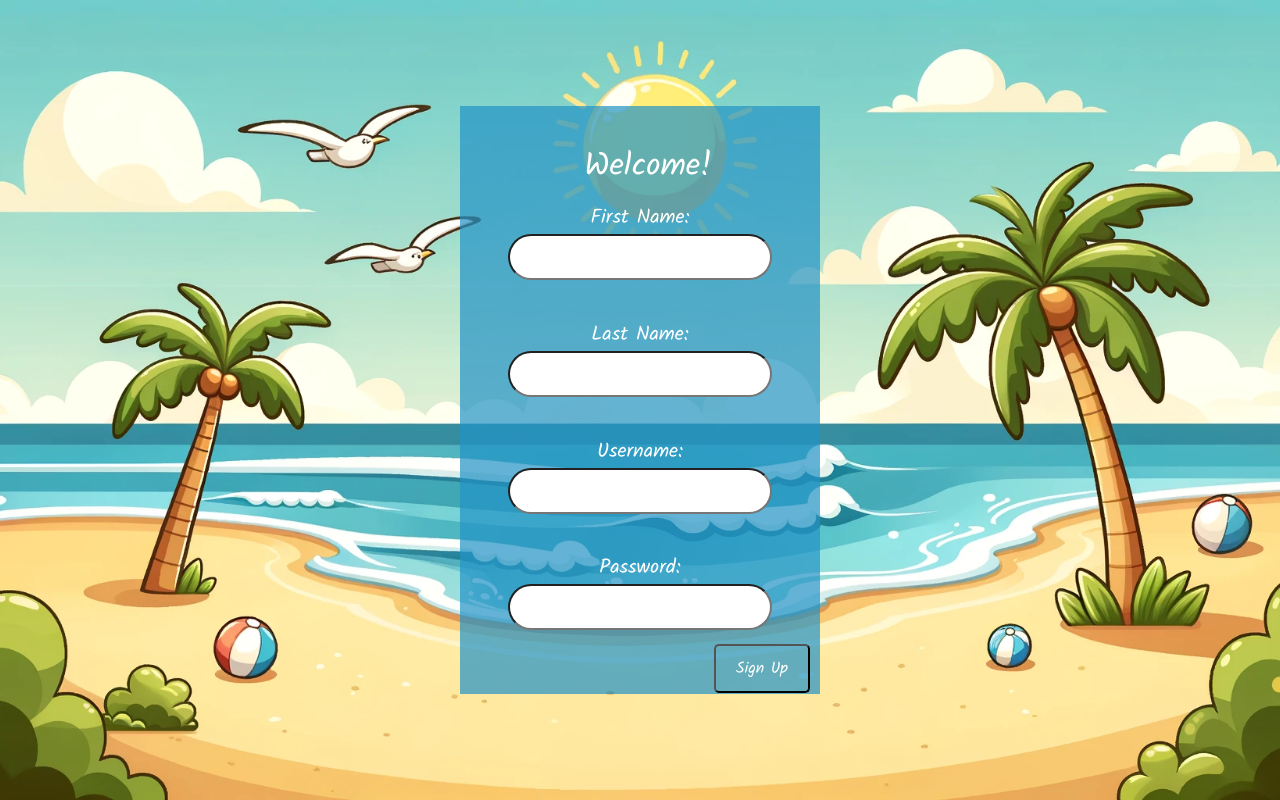
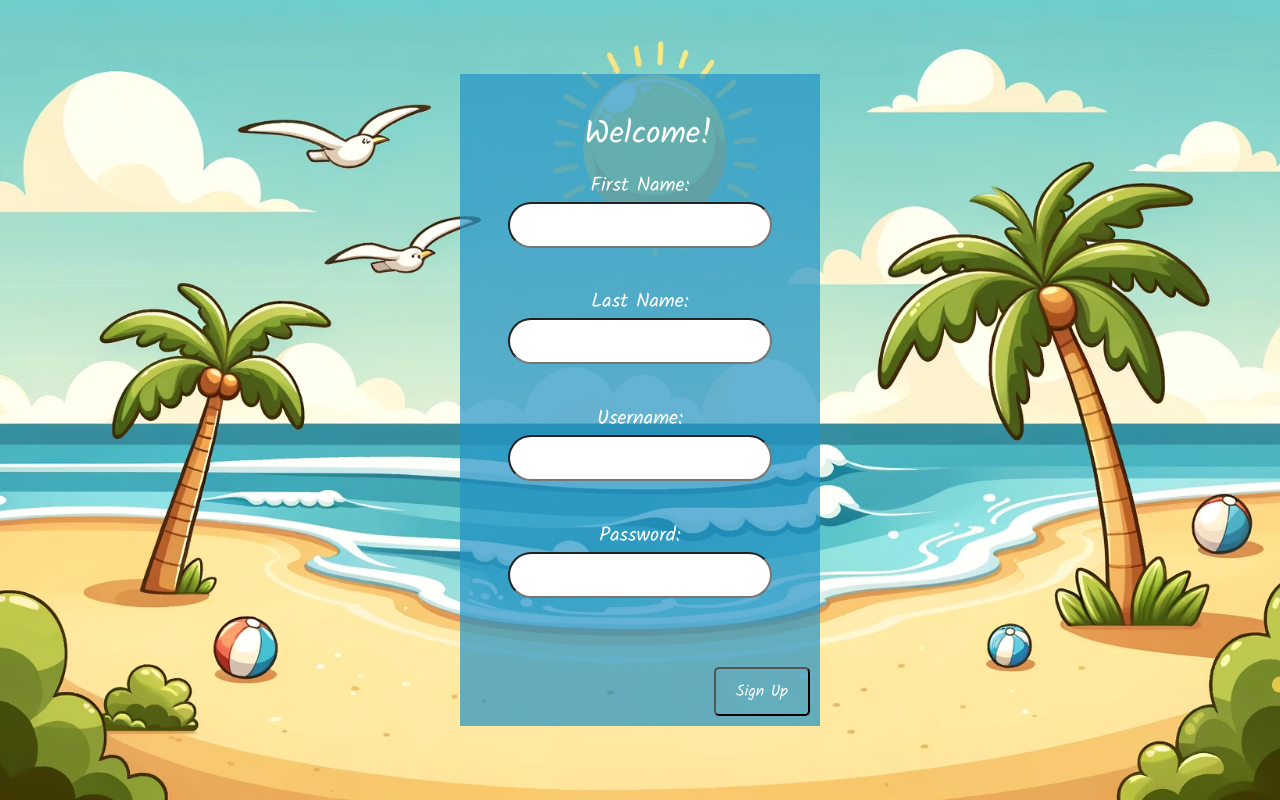
Before and after one commit to 45DegreeAngl/COP4331_Group_15, a PHP site: page /signup.html in a window 1280 px wide. Run offline with PHP 8.4, Linux system fonts and the light colour scheme.

Commit message:
Update styles.css

```diff
--- a/css/styles.css
+++ b/css/styles.css
@@ -20,6 +20,16 @@ body
     text-align: center;
     font-family: 'Kalam', cursive;
     color: #FFFFFF;
+}
+
+#contactManagertTitle{
+    margin-top: -50px;
+    margin-bottom: 0;
+    font-size: 80px;
+    width: 100%;
+    text-align: center;
+    font-family: 'Kalam', cursive;
+    color: #06005e;
 }
 
 h3 {
@@ -58,7 +68,7 @@ h3 a {
 .signup-button {
     font-family: 'Kalam', cursive;
     position: absolute;
-    bottom: 1px;
+    bottom: 10px;
     right: 10px;
     padding: 10px 20px;
     background-color: transparent;
@@ -71,6 +81,7 @@ h3 a {
 
 .signup-button:hover {
     color: hsl(197, 80%, 18%);
+    background-color: white;
 }
 
 
@@ -129,6 +140,7 @@ h3 a {
     max-width: 350px;
         /*margin-left: 15%;*/
     padding: 15px;
+    padding-bottom: 70px;
     background-color: hsla(199, 70%, 46%, 0.7);
     border-radius: 0px;
     margin: auto;
@@ -287,22 +299,32 @@ select{
 }
 
 #signinResult{
-    display: inline-block;
+    display: block;
     font-size: 0.8em;
-    width: 90%;
+    width: 100%;
     text-align: center;
-    margin-left: 5%;
-    margin-top: 2%;
-    margin-bottom: 1%;
+    margin-top: 5px;
+    margin-bottom: 5px;
     font-family: 'Kalam', cursive;
-    color: hsl(246, 73%, 47%);
+    color: white;
+}
+
+#signinErrorMessage{
+    display: block;
+    font-size: 0.8em;
+    width: 100%;
+    text-align: center;
+    margin-top: 5px;
+    margin-bottom: 5px;
+    font-family: 'Kalam', cursive;
+    color: red;
 }
 
 #signinButton{
     font-family: 'Kalam', cursive;
     position: absolute;
-    bottom: 1px;
     right: 10px;
+    bottom: 10px;
     padding: 10px 20px;
     background-color: transparent;
     color: white;
@@ -310,6 +332,8 @@ select{
     border-radius: 5px;
     font-size: 16px;
     cursor: pointer;
+    display: inline-block;
+    width: auto;
 }
 
 #signinButton:hover {
```
